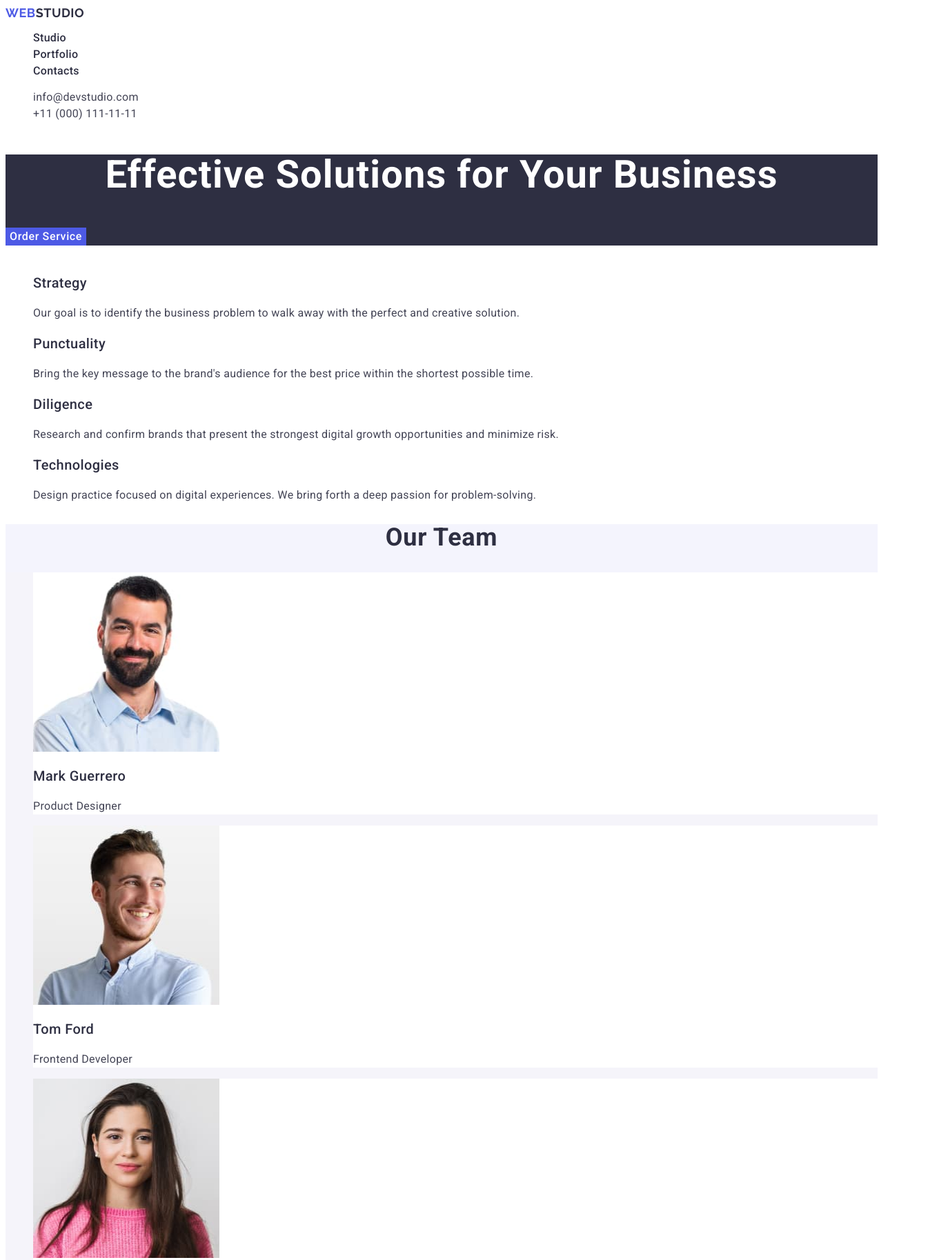
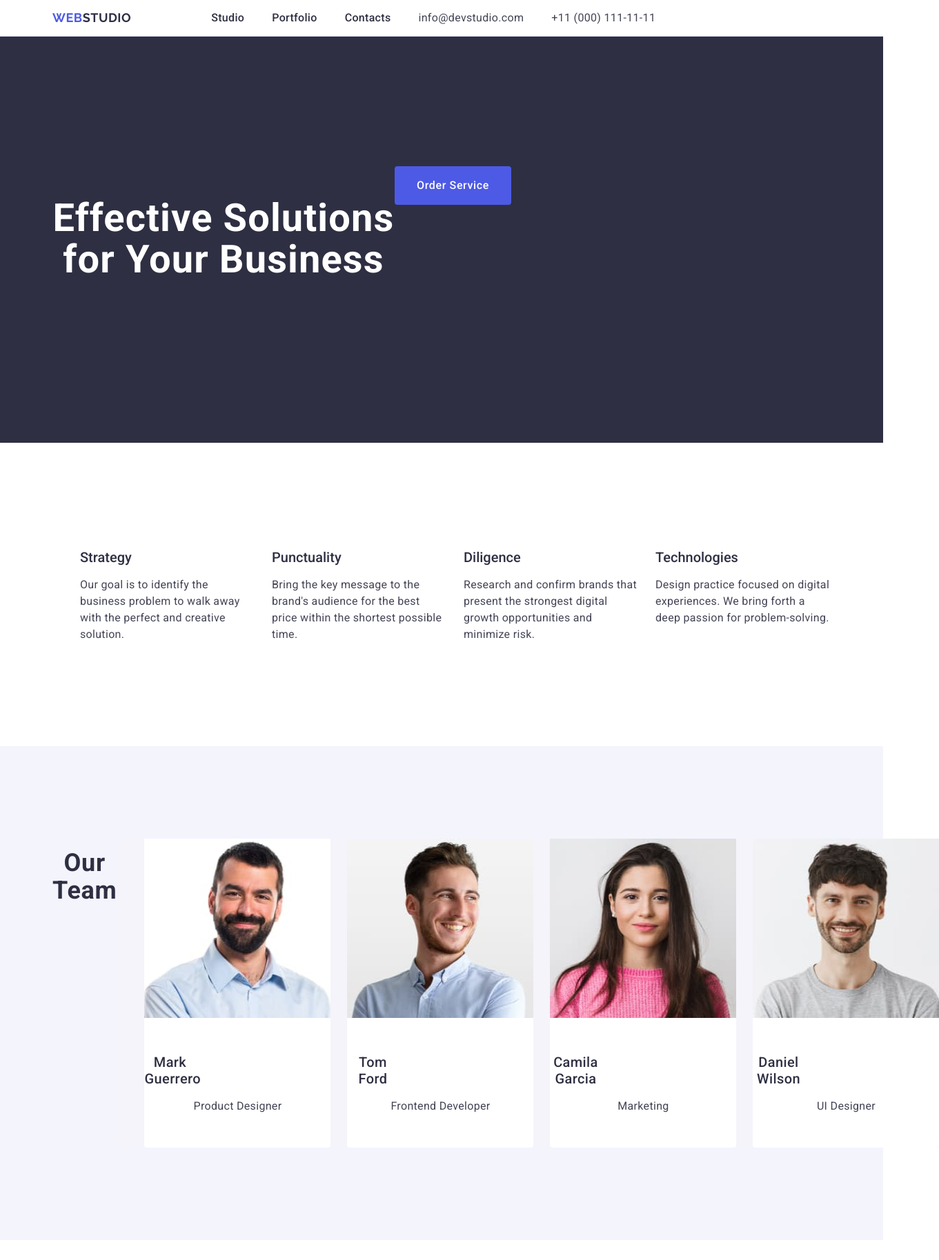
Before and after one commit to MiDNight1234567/goit-markup-hw-3, a plain HTML site: page index.html in a window 1280 px wide. Shown: the top 1827 px of the page at 69% size, 1361 px wide, since content can reach past the window. Drawn offline with nearby package versions, Linux system fonts and the light colour scheme.

Commit message:
add new name

```diff
--- a/css/styles.css
+++ b/css/styles.css
@@ -23,7 +23,42 @@ a {
   text-decoration: none;
 }
 
+img {
+  display: block;
+}
+
 /* Header */
+
+.header-hero {
+  border-bottom: 1px solid #e7e9fc;
+}
+
+.container {
+  max-width: 1440px;
+  padding-left: 156px;
+  padding-right: 156px;
+  margin-left: 25px;
+  margin-right: 25px;
+  display: flex;
+  width: 1158px;
+  margin: 0 auto;
+  padding: 0 15px;
+}
+
+.header-nav {
+  display: flex;
+  align-items: center;
+}
+
+.main {
+  display: flex;
+  gap: 40px;
+}
+
+.header-address-list {
+  display: flex;
+  gap: 40px;
+}
 
 .header-logo {
   font-family: "Raleway", sans-serif;
@@ -33,6 +68,7 @@ a {
   letter-spacing: 0.03em;
   text-transform: uppercase;
   color: #4d5ae5;
+  margin-right: 76px;
 }
 
 .header-logo .accent {
@@ -44,6 +80,7 @@ a {
   font-weight: 500;
   line-height: 1.5;
   letter-spacing: 0.02em;
+  padding: 24px 0;
   color: #2e2f42;
 }
 
@@ -110,12 +147,14 @@ a {
   background-repeat: no-repeat;
   background-position: center;
   background-size: cover;
+  padding: 188px 0;
 }
 
 .hero-title {
   font-size: 56px;
   line-height: 1.07;
   letter-spacing: 0.02em;
+  max-width: 496px;
   color: var(--color-light);
   text-align: center;
 }
@@ -126,6 +165,9 @@ a {
   font-size: 16px;
   line-height: 1.5;
   letter-spacing: 0.04em;
+  min-width: 169px;
+  height: 56px;
+  border-radius: 4px;
   color: var(--color-light);
   border: none;
   background-color: #4d5ae5;
@@ -150,33 +192,57 @@ a {
   font-size: 36px;
   line-height: 1.11;
   letter-spacing: 0.02em;
+  margin-bottom: 72px;
   text-transform: capitalize;
   text-align: center;
 }
 
+.section-portfolio {
+  padding-top: 120px;
+  padding-bottom: 120px;
+}
+
 .hidden-section {
+  padding: 120px 0;
   color: #2e2f42;
 }
 
 .visually-hidden {
+  position: absolute;
+  width: 1px;
+  height: 1px;
+  margin: -1px;
+  border: 0;
+  padding: 0;
   white-space: nowrap;
+  clip-path: inset(100%);
+  clip: rect(0 0 0 0);
   overflow: hidden;
-  border: 0;
-  clip: rect(0 0 0 0);
-  clip-path: inset(50%);
-  margin: -1px;
+}
+
+.hidden-section-list {
+  display: flex;
+  gap: 24px;
+}
+
+.list {
+  flex-basis: calc((100% - 72px) / 4);
 }
 
 .section-list {
   background-color: #ffffff;
+  idth: calc((100% - 48px) / 3);
 }
 
 .section-team {
   background-color: #f4f4fd;
+  padding-top: 120px;
+  padding-bottom: 120px;
 }
 
 .product-designer {
   background-color: #ffffff;
+  border-radius: 0px 0px 4px 4px;
 }
 
 /* Benefit section */
@@ -184,8 +250,8 @@ a {
 .benefit-title {
   font-weight: 500;
   font-size: 20px;
+  margin-bottom: 8px;
   line-height: 1.2;
-  letter-spacing: 0.02em;
 }
 
 .benefit-text {
@@ -201,19 +267,45 @@ a {
   color: #2e2f42;
   font-weight: 500;
   font-size: 20px;
+  text-align: center;
+  width: calc((100% - 48px) / 3);
+  margin-bottom: 8px;
+  border-bottom-left-radius: 4px;
+  flex-basis: calc((100% - 72px) / 4);
+  border-radius: 0px 0px 4px 4px;
   line-height: 1.2;
   letter-spacing: 0.02em;
+}
+
+.person-div {
+  padding: 32px 0;
 }
 
 .person-job {
   font-size: 16px;
   line-height: 1.5;
+  text-align: center;
   letter-spacing: 0.02em;
   color: #434455;
 }
 
 .person-title {
   background-color: #f5f4fa;
+  display: flex;
+  gap: 24px;
+}
+
+.person-list {
+  padding: 32px 16px;
+  border: 1px solid #e7e9fc;
+  border-top: none;
+}
+
+.portfolio-list {
+  display: flex;
+  flex-wrap: wrap;
+  column-gap: 24px;
+  row-gap: 48px;
 }
 
 /* Footer section */
@@ -221,6 +313,7 @@ a {
 .footer {
   background-color: #2e2f42;
   text-decoration: none;
+  padding: 100px 0;
 }
 
 .footer-logo {
@@ -229,6 +322,8 @@ a {
   font-size: 18px;
   line-height: 1.17;
   letter-spacing: 0.03em;
+  display: inline-block;
+  margin-bottom: 16px;
   text-transform: uppercase;
   color: #4d5ae5;
 }
@@ -252,5 +347,6 @@ a {
 .footer-paragraf {
   line-height: 1.5;
   letter-spacing: 0.02em;
+  max-width: 264px;
   color: #f4f4fd;
 }
--- a/index.html
+++ b/index.html
@@ -10,22 +10,24 @@
       href="https://fonts.googleapis.com/css2?family=Raleway:wght@700&family=Roboto:wght@400;500;700;900&display=swap"
       rel="stylesheet"
     />
+    <link rel="stylesheet" href="modern-normalize.min.css" />
     <link rel="stylesheet" href="./css/styles.css" />
   </head>
   <body>
-    <header>
-      <nav>
+    <header class="header-hero">
+      <div class="container">
+        <nav class="header-nav">
           <a class="header-logo" href="./index.html"
             >Web<span class="accent">Studio</span></a
           >
-        <ul>
+          <ul class="main">
             <li><a class="header-link" href="./index.html">Studio</a></li>
             <li><a class="header-link" href="">Portfolio</a></li>
             <li><a class="header-link" href="">Contacts</a></li>
           </ul>
         </nav>
         <address class="header-address">
-        <ul>
+          <ul class="header-address-list">
             <li>
               <a class="contacts-link" href="mailto:info@devstudio.com"
                 >info@devstudio.com</a
@@ -38,37 +40,41 @@
             </li>
           </ul>
         </address>
+      </div>
     </header>
     <main>
       <section class="hero-section">
+        <div class="container">
           <h1 class="hero-title">Effective Solutions for Your Business</h1>
           <button class="hero-button" type="button">Order Service</button>
+        </div>
       </section>
       <section class="hidden-section">
+        <div class="container">
           <h2 class="visually-hidden">Our achievements</h2>
-        <ul>
-          <li>
+          <ul class="hidden-section-list">
+            <li class="list">
               <h3 class="benefit-title">Strategy</h3>
               <p class="benefit-text">
-              Our goal is to identify the business problem to walk away with the
-              perfect and creative solution.
+                Our goal is to identify the business problem to walk away with
+                the perfect and creative solution.
               </p>
             </li>
-          <li>
+            <li class="list">
               <h3 class="benefit-title">Punctuality</h3>
               <p class="benefit-text">
                 Bring the key message to the brand's audience for the best price
                 within the shortest possible time.
               </p>
             </li>
-          <li>
+            <li class="list">
               <h3 class="benefit-title">Diligence</h3>
               <p class="benefit-text">
                 Research and confirm brands that present the strongest digital
                 growth opportunities and minimize risk.
               </p>
             </li>
-          <li>
+            <li class="list">
               <h3 class="benefit-title">Technologies</h3>
               <p class="benefit-text">
                 Design practice focused on digital experiences. We bring forth a
@@ -76,8 +82,10 @@
               </p>
             </li>
           </ul>
+        </div>
       </section>
       <section class="section-team">
+        <div class="container">
           <h2 class="section-title">Our Team</h2>
           <ul class="person-title">
             <li class="product-designer">
@@ -87,8 +95,10 @@
                 width="270"
                 height="260"
               />
+              <div class="person-div">
                 <h3 class="person-name">Mark Guerrero</h3>
                 <p class="person-job">Product Designer</p>
+              </div>
             </li>
             <li class="product-designer">
               <img
@@ -97,8 +107,10 @@
                 width="270"
                 height="260"
               />
+              <div class="person-div">
                 <h3 class="person-name">Tom Ford</h3>
                 <p class="person-job">Frontend Developer</p>
+              </div>
             </li>
             <li class="product-designer">
               <img
@@ -107,8 +119,10 @@
                 width="270"
                 height="260"
               />
+              <div class="person-div">
                 <h3 class="person-name">Camila Garcia</h3>
                 <p class="person-job">Marketing</p>
+              </div>
             </li>
             <li class="product-designer">
               <img
@@ -117,14 +131,18 @@
                 width="270"
                 height="260"
               />
+              <div class="person-div">
                 <h3 class="person-name">Daniel Wilson</h3>
                 <p class="person-job">UI Designer</p>
+              </div>
             </li>
           </ul>
+        </div>
       </section>
       <section class="section-portfolio">
+        <div class="container">
           <h2 class="section-title">Our Portfolio</h2>
-        <ul>
+          <ul class="portfolio-list">
             <li class="section-list">
               <img
                 src="./images/BankingApp.jpg"
@@ -132,70 +150,85 @@
                 width="360"
                 height="294"
               />
+              <div class="person-list">
                 <h3 class="person-name">Banking App</h3>
                 <p class="person-job">App</p>
+              </div>
             </li>
-          <li>
+            <li class="section-list">
               <img
                 src="./images/CashlessPayment.jpg"
                 alt="Cashless Payment"
                 width="360"
                 height="294"
               />
+              <div class="person-list">
                 <h3 class="person-name">Cashless Payment</h3>
                 <p class="person-job">Marketing</p>
+              </div>
             </li>
-          <li>
+            <li class="section-list">
               <img
                 src="./images/MeditationApp.jpg"
                 alt="Meditation App"
                 width="360"
                 height="294"
               />
+              <div class="person-list">
                 <h3 class="person-name">Meditation App</h3>
                 <p class="person-job">App</p>
+              </div>
             </li>
-          <li>
+            <li class="section-list">
               <img
                 src="./images/TaxiService.jpg"
                 alt="Taxi Service"
                 width="360"
                 height="294"
               />
+              <div class="person-list">
                 <h3 class="person-name">Taxi Service</h3>
                 <p class="person-job">Marketing</p>
+              </div>
             </li>
-          <li>
+            <li class="section-list">
               <img
                 src="./images/ScreenIllustrations.jpg"
                 alt="Screen Illustrations"
                 width="360"
                 height="294"
               />
+              <div class="person-list">
                 <h3 class="person-name">Screen Illustrations</h3>
                 <p class="person-job">Design</p>
+              </div>
             </li>
-          <li>
+            <li class="section-list">
               <img
                 src="./images/OnlineCourses.jpg"
                 alt="Online Courses"
                 width="360"
                 height="294"
               />
+              <div class="person-list">
                 <h3 class="person-name">Online Courses</h3>
                 <p class="person-job">Marketing</p>
+              </div>
             </li>
           </ul>
+        </div>
       </section>
     </main>
     <footer class="footer">
+      <div class="container">
         <a class="footer-logo" href="./index.html"
           >Web<span class="accent">Studio</span></a
         >
         <p class="footer-paragraf">
-        Increase the flow of customers and sales for your business with digital
-        marketing & growth solutions.
+          Increase the flow of customers and sales for your business with
+          digital marketing & growth solutions.
         </p>
+      </div>
     </footer>
   </body>
 </html>
```
Lines whose indentation alone changed are shown as unchanged.
